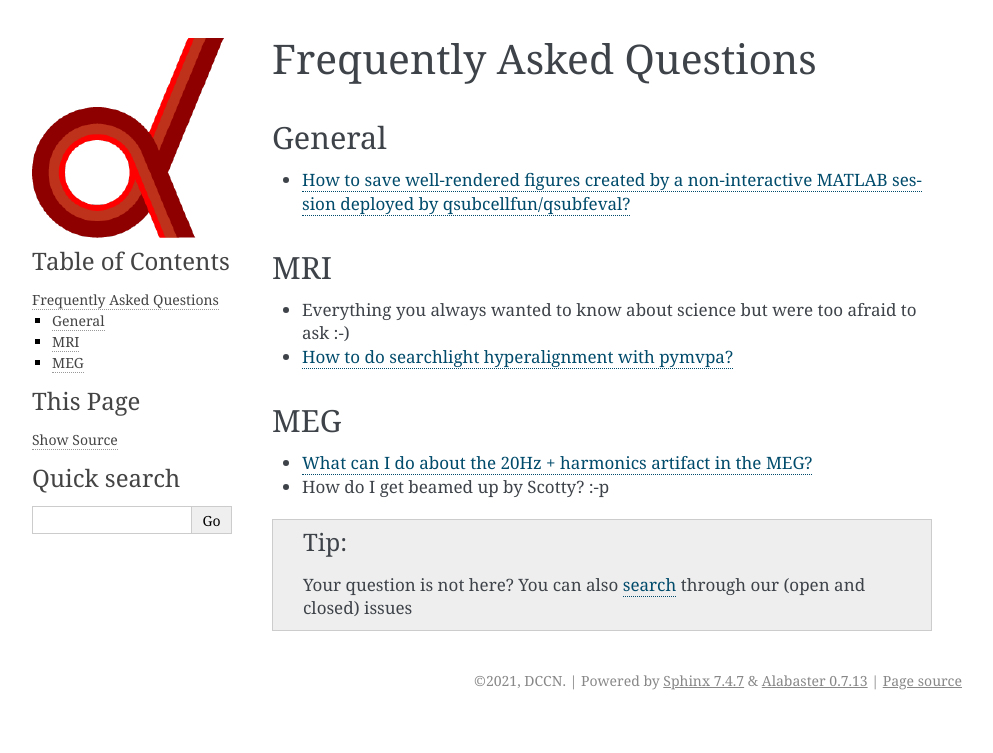
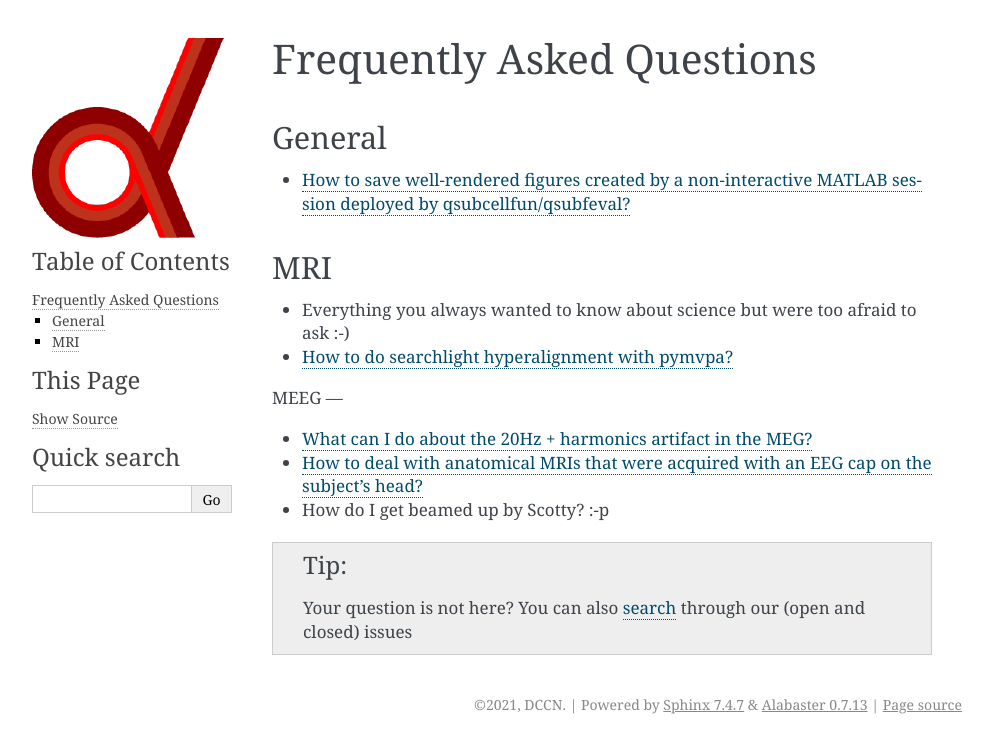
Before and after one commit to Donders-Institute/staff-scientists, a Sphinx documentation site: the page built from docs/FAQ.rst, in a window 1280 px wide. Shown: the top 753 px of the page, without its empty margins (148-1141 px from the left). Built offline with Sphinx 7.4.7, drawn with Linux system fonts in a browser that asks for light colours.

Commit message:
Update FAQ.rst

```diff
--- a/docs/FAQ.rst
+++ b/docs/FAQ.rst
@@ -12,10 +12,11 @@ MRI
 * Everything you always wanted to know about science but were too afraid to ask :-)
 * `How to do searchlight hyperalignment with pymvpa? <FAQ/MRI/hyperalignment.html>`__
 
-MEG
+MEEG
 ---
 
 * `What can I do about the 20Hz + harmonics artifact in the MEG? <FAQ/MEG/camera_artifact.html>`__
+* `How to deal with anatomical MRIs that were acquired with an EEG cap on the subject's head? <FAQ/MEG/eeg_headmodel.html>`__
 * How do I get beamed up by Scotty? :-p
 
 .. tip::
```
